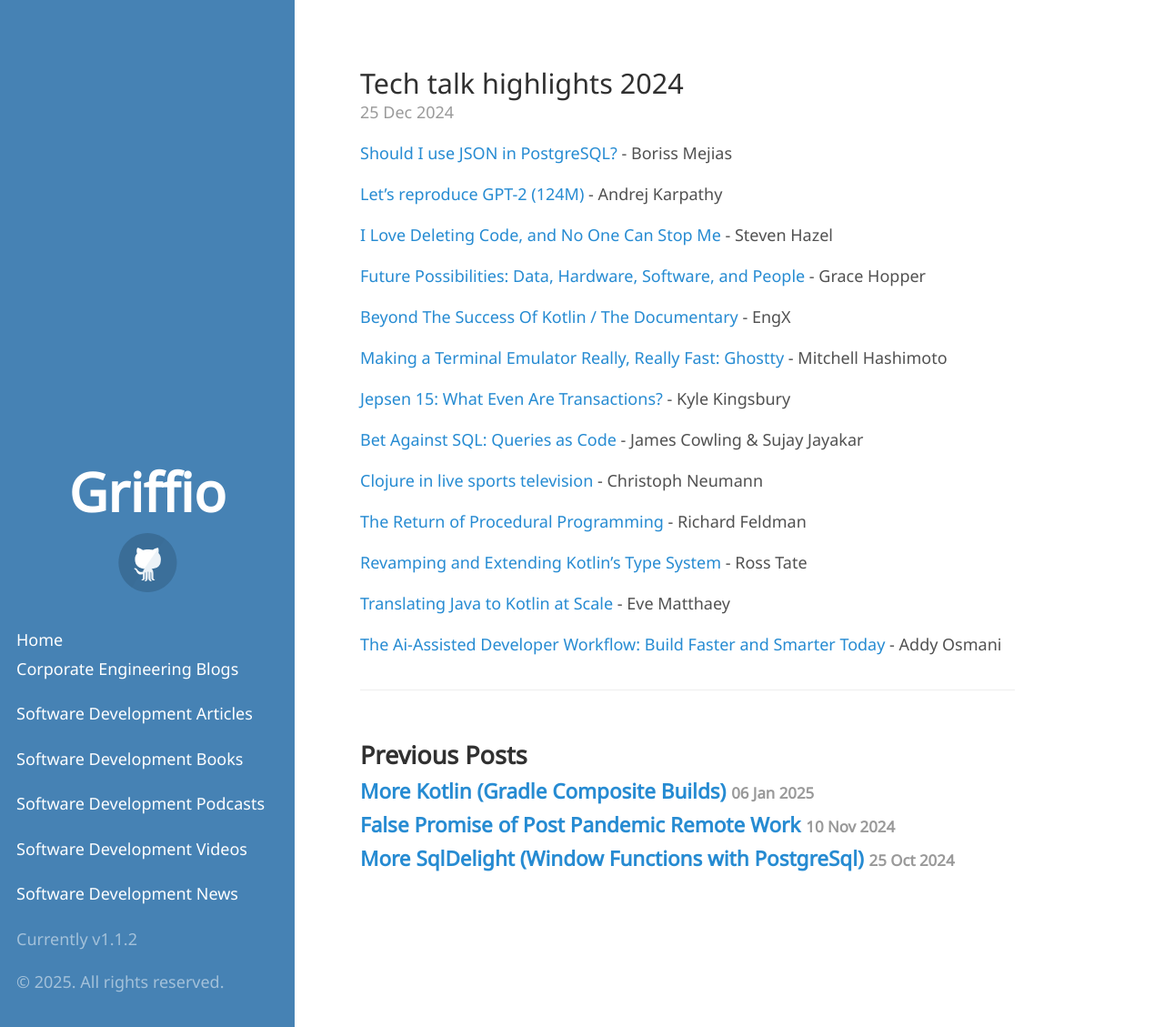
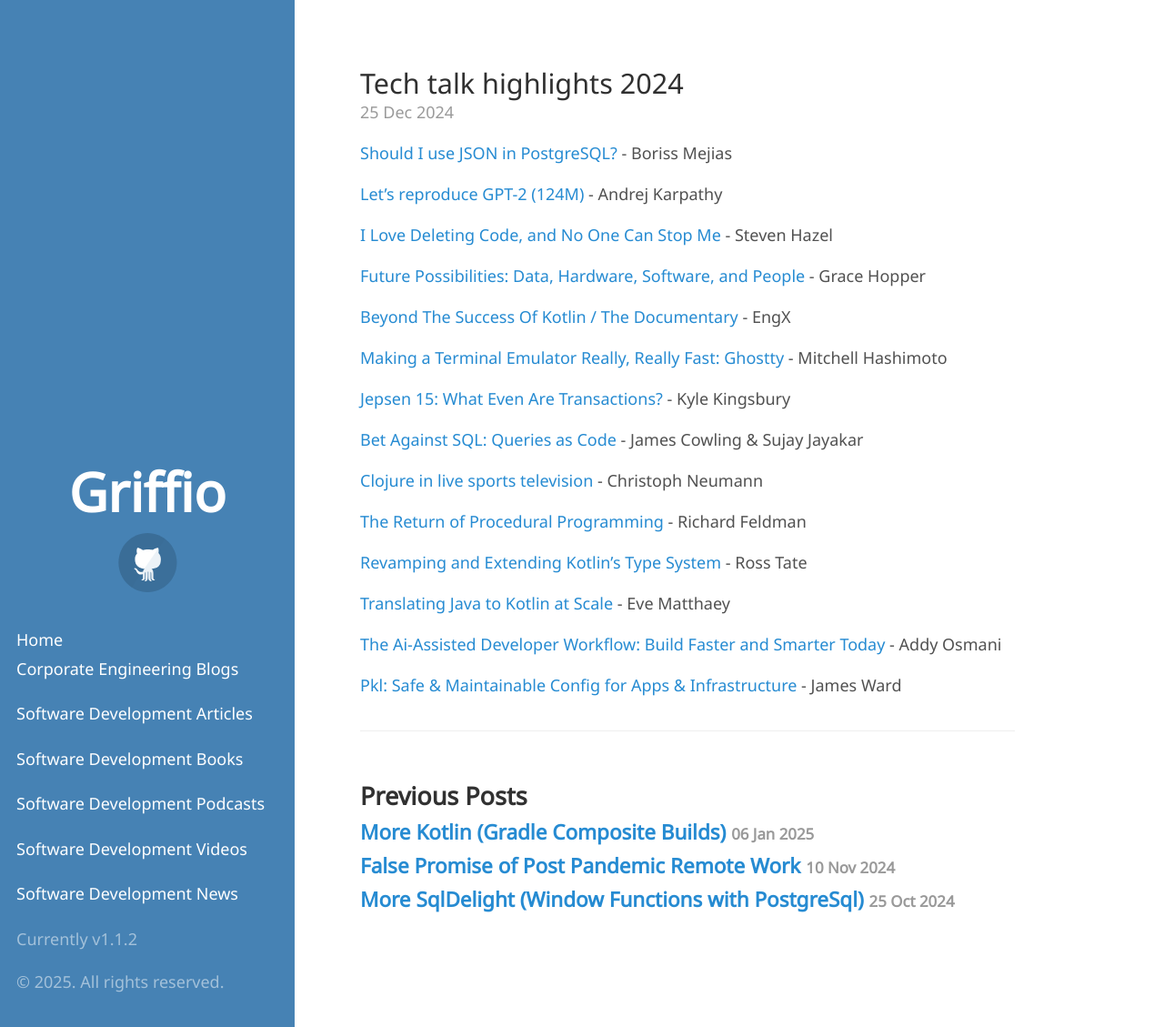
Before and after one commit to griffio/griffio.github.io, a Jekyll site: the page built from _posts/2024-12-25-Tech-talk-highlights.md, in a window 1280 px wide and 1129 px high. Shown: the whole window at 91% size. Built offline with Jekyll 4.4.1, drawn with Linux system fonts in a browser that asks for light colours; some web fonts are replaced.

Commit message:
Update 2024-12-25-Tech-talk-highlights.md

```diff
--- a/_posts/2024-12-25-Tech-talk-highlights.md
+++ b/_posts/2024-12-25-Tech-talk-highlights.md
@@ -32,3 +32,5 @@
 [Translating Java to Kotlin at Scale](https://www.youtube.com/watch?v=zfnOjAYdWrc) - Eve Matthaey
 
 [The Ai-Assisted Developer Workflow: Build Faster and Smarter Today](https://www.youtube.com/watch?v=SpKtpW9TGF0) - Addy Osmani
+
+[Pkl: Safe & Maintainable Config for Apps & Infrastructure](https://www.youtube.com/watch?v=yUmA5bA50H0) - James Ward
```
